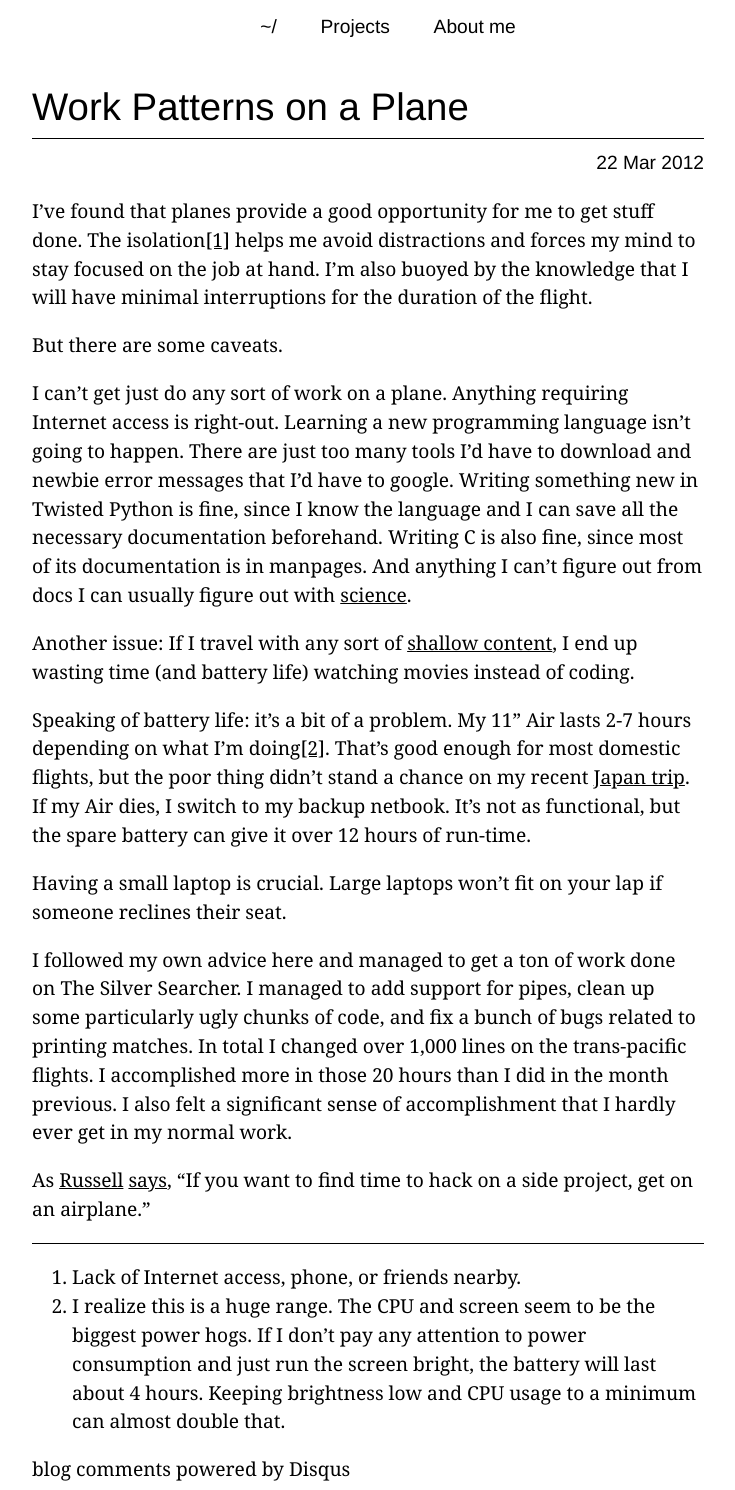
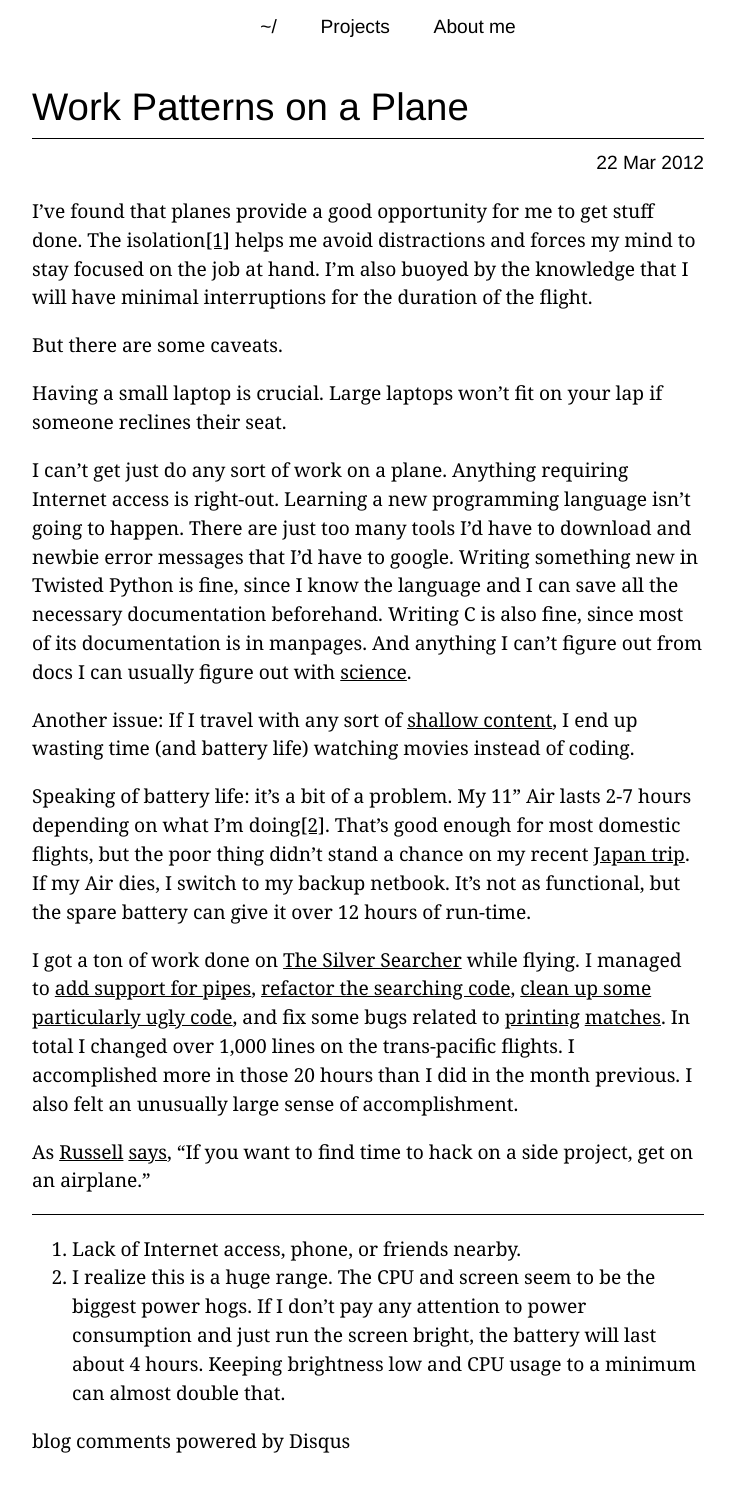
Before and after one commit to ggreer/geoff.greer.fm, a Jekyll site: the page built from _posts/2012-03-22-work-patterns-on-a-plane.markdown, in a window 1280 px wide. Shown: the whole page, without its empty margins (272-1007 px from the left). Built offline with Jekyll 4.4.1, drawn with Linux system fonts in a browser that asks for light colours; comment, search, counter and statistics services are not loaded; after the commit the page ends 1462 px from its top, so only the background shows below that.

Commit message:
Add links to github

```diff
--- a/_posts/2012-03-22-work-patterns-on-a-plane.markdown
+++ b/_posts/2012-03-22-work-patterns-on-a-plane.markdown
@@ -13,15 +13,15 @@ I've found that planes provide a good opportunity for me to get stuff done. The
 
 But there are some caveats.
 
+Having a small laptop is crucial. Large laptops won't fit on your lap if someone reclines their seat.
+
 I can't get just do any sort of work on a plane. Anything requiring Internet access is right-out. Learning a new programming language isn't going to happen. There are just too many tools I'd have to download and newbie error messages that I'd have to google. Writing something new in Twisted Python is fine, since I know the language and I can save all the necessary documentation beforehand. Writing C is also fine, since most of its documentation is in manpages. And anything I can't figure out from docs I can usually figure out with [science](/2012/01/30/programming-we-can-do-science/).
 
 Another issue: If I travel with any sort of [shallow content](/2011/12/04/consume-less-shallow-content), I end up wasting time (and battery life) watching movies instead of coding.
 
-Speaking of battery life: it's a bit of a problem. My 11" Air lasts 2-7 hours depending on what I'm doing[\[2\]](#ref_2). That's good enough for most domestic flights, but the poor thing didn't stand a chance on my recent [Japan trip](/2012/03/16/japan-trip). If my Air dies, I switch to my backup netbook. It's not as functional, but the spare battery can give it over 12 hours of run-time.
+Speaking of battery life: it's a bit of a problem. My 11" Air lasts 2-7 hours depending on what I'm doing[\[2\]](#ref_2). That's good enough for most domestic flights, but the poor thing didn't stand a chance on my recent [Japan trip](/2012/03/19/japan-trip). If my Air dies, I switch to my backup netbook. It's not as functional, but the spare battery can give it over 12 hours of run-time.
 
-Having a small laptop is crucial. Large laptops won't fit on your lap if someone reclines their seat.
-
-I followed my own advice here and managed to get a ton of work done on The Silver Searcher. I managed to add support for pipes, clean up some particularly ugly chunks of code, and fix a bunch of bugs related to printing matches. In total I changed over 1,000 lines on the trans-pacific flights. I accomplished more in those 20 hours than I did in the month previous. I also felt a significant sense of accomplishment that I hardly ever get in my normal work.
+I got a ton of work done on [The Silver Searcher](https://github.com/ggreer/the_silver_searcher) while flying. I managed to [add support for pipes](https://github.com/ggreer/the_silver_searcher/commit/050ead66ee98abbfba639fd5ff7eded53c630455), [refactor the searching code](https://github.com/ggreer/the_silver_searcher/pull/16/files), [clean up some particularly ugly code](https://github.com/ggreer/the_silver_searcher/commit/b4dd2ac496edb75fec7bc4f66dde2fedead23b6f), and fix some bugs related to [printing](https://github.com/ggreer/the_silver_searcher/commit/46cc97f1ebe843e93825fbf8245d2dd2592a3a73) [matches](https://github.com/ggreer/the_silver_searcher/commit/a2bbca668dac9dcfbf55dad2887d2d2569bae2f7). In total I changed over 1,000 lines on the trans-pacific flights. I accomplished more in those 20 hours than I did in the month previous. I also felt an unusually large sense of accomplishment.
 
 As [Russell](http://russellhaering.com/) [says](https://twitter.com/#!/russell_h/status/180862812074164224), "If you want to find time to hack on a side project, get on an airplane."
 
```
